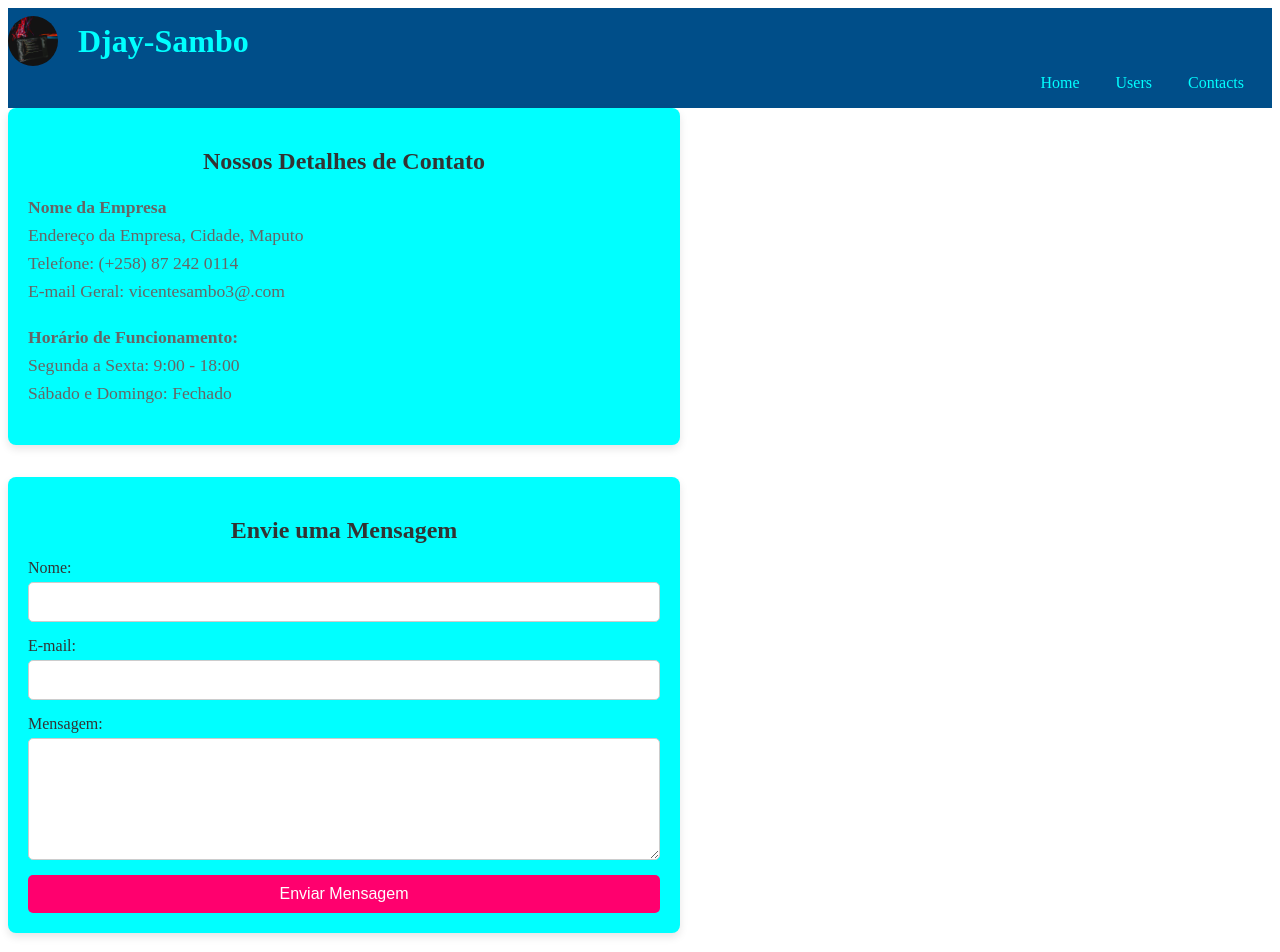
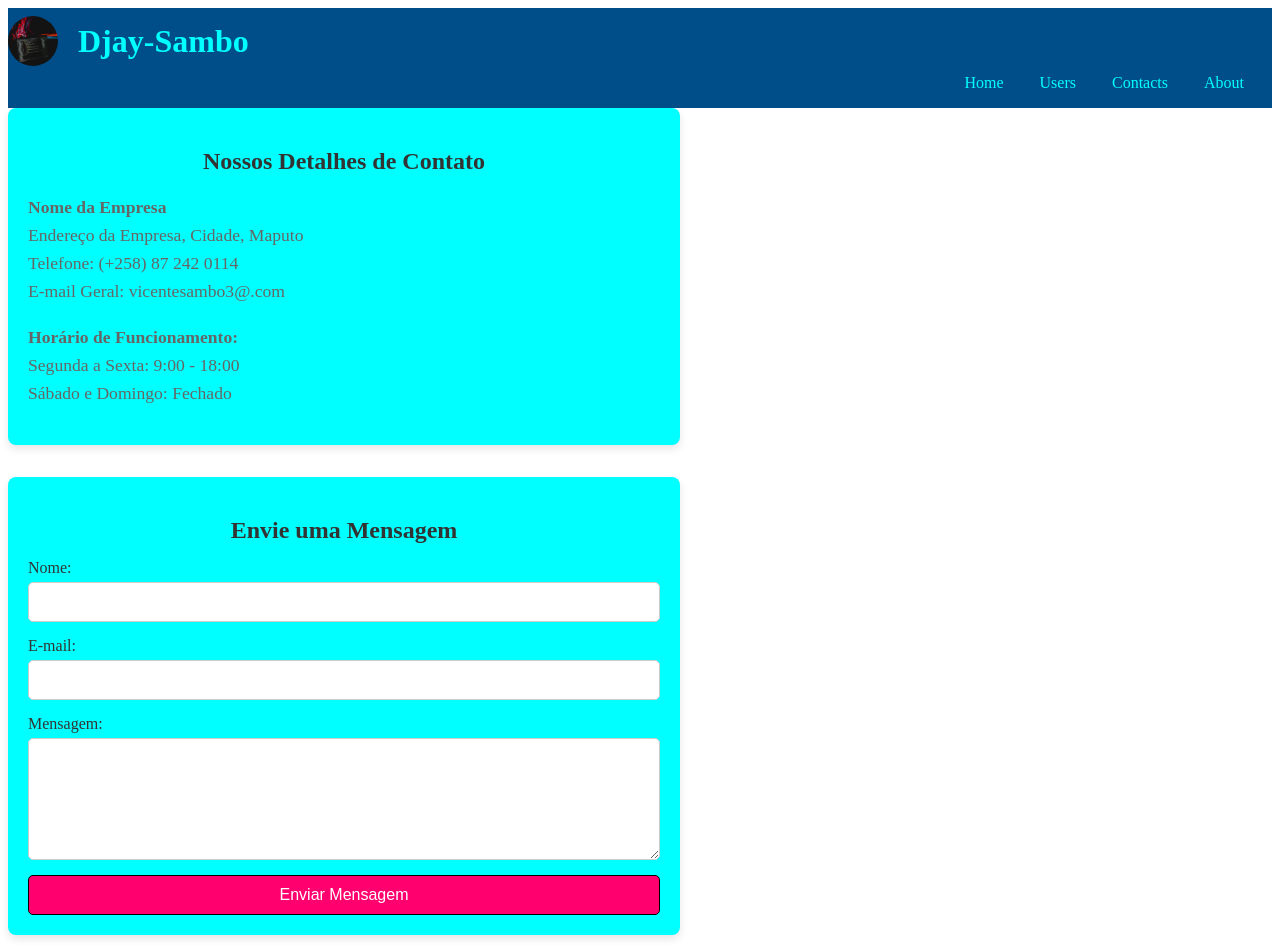
Before and after one commit to Djaysambo/Lista-de-estudantes, a React (Vite) app: page /contacts in a window 1280 px wide. Shown: the top 952 px of the page. Built offline with nearby package versions, Linux system fonts and the light colour scheme.

Commit message:
add about page

```diff
--- a/src/components/chatboox/mensege.jsx
+++ b/src/components/chatboox/mensege.jsx
@@ -1,27 +1,107 @@
-export const Mensagem=()=>{
-    return(
+export const Mensagem = () => {
+  return (
+    <>
+      <section
+        className="contact-form max-w-50% m-8 bg-emerald-400 p-5 sh "
+        style={{
+          maxWidth: "50%",
+          marginBottom: "30px",
+          background: "aqua",
+          padding: "20px",
+          borderRadius: "8px",
+          boxShadow: "0 4px 8px rgba(0, 0, 0, 0.1)",
+        }}
+      >
+        <h2
+          style={{
+            fontSize: "1.5rem",
+            color: "#333",
+            marginBottom: "15px",
+            textAlign: "center",
+          }}
+        >
+          Envie uma Mensagem
+        </h2>
+        <form style={{ display: "flex", flexDirection: "column" }}>
+          <label
+            htmlFor="name"
+            style={{ fontSize: "1rem", marginBottom: "5px", color: "#333" }}
+          >
+            Nome:
+          </label>
+          <input
+            type="text"
+            id="name"
+            name="name"
+            required
+            style={{
+              padding: "10px",
+              marginBottom: "15px",
+              border: "1px solid #ccc",
+              borderRadius: "5px",
+              fontSize: "1rem",
+            }}
+          />
 
-<><section className="contact-form max-w-50% m-8 bg-emerald-400 p-5 sh " style={{ maxWidth: '50%', marginBottom: '30px', background: 'aqua', padding: '20px', borderRadius: '8px', boxShadow: '0 4px 8px rgba(0, 0, 0, 0.1)' }}>
+          <label
+            htmlFor="email"
+            style={{ fontSize: "1rem", marginBottom: "5px", color: "#333" }}
+          >
+            E-mail:
+          </label>
+          <input
+            type="email"
+            id="email"
+            name="email"
+            required
+            style={{
+              padding: "10px",
+              marginBottom: "15px",
+              border: "1px solid #ccc",
+              borderRadius: "5px",
+              fontSize: "1rem",
+            }}
+          />
 
+          <label
+            htmlFor="message"
+            style={{ fontSize: "1rem", marginBottom: "5px", color: "#333" }}
+          >
+            Mensagem:
+          </label>
+          <textarea
+            id="message"
+            name="message"
+            rows="4"
+            required
+            style={{
+              padding: "10px",
+              marginBottom: "15px",
+              border: "1px solid #ccc",
+              borderRadius: "5px",
+              fontSize: "1rem",
+              height: "100px",
+            }}
+          ></textarea>
 
-          <h2 style={{ fontSize: '1.5rem', color: '#333', marginBottom: '15px', textAlign: 'center' }}>Envie uma Mensagem</h2>
-          <form style={{ display: 'flex', flexDirection: 'column' }}>
-            <label htmlFor="name" style={{ fontSize: '1rem', marginBottom: '5px', color: '#333' }}>Nome:</label>
-            <input type="text" id="name" name="name" required style={{ padding: '10px', marginBottom: '15px', border: '1px solid #ccc', borderRadius: '5px', fontSize: '1rem' }} />
-
-            <label htmlFor="email" style={{ fontSize: '1rem', marginBottom: '5px', color: '#333' }}>E-mail:</label>
-            <input type="email" id="email" name="email" required style={{ padding: '10px', marginBottom: '15px', border: '1px solid #ccc', borderRadius: '5px', fontSize: '1rem' }} />
-
-            <label htmlFor="message" style={{ fontSize: '1rem', marginBottom: '5px', color: '#333' }}>Mensagem:</label>
-            <textarea id="message" name="message" rows="4" required style={{ padding: '10px', marginBottom: '15px', border: '1px solid #ccc', borderRadius: '5px', fontSize: '1rem', height: '100px' }}></textarea>
-
-            <button type="submit" style={{ backgroundColor: '#ff006e', color: '#fff', padding: '10px 20px', border: 'none', borderRadius: '5px', fontSize: '1rem', cursor: 'pointer', transition: 'background-color 0.3s ease' }}>Enviar Mensagem</button>
-          </form>
-        </section>
-
-
-
-
-</>
-    );
+          <button
+            type="submit"
+            style={{
+              backgroundColor: "#ff006e",
+              color: "#fff",
+              padding: "10px 20px",
+              border: "none",
+              borderRadius: "5px",
+              fontSize: "1rem",
+              cursor: "pointer",
+              transition: "background-color 0.3s ease",
+              border: "1px solid black",
+            }}
+          >
+            Enviar Mensagem
+          </button>
+        </form>
+      </section>
+    </>
+  );
 };
--- a/src/components/header/header.jsx
+++ b/src/components/header/header.jsx
@@ -10,35 +10,49 @@ export const Header = () => {
     setSearchParams({ search: searchString });
   }
   return (
+    <>
+      <header style={{ backgroundColor: "#004e89", padding: "8px 0" }}>
+        <div style={{ display: "flex", alignItems: "center" }}>
+          <div
+            style={{
+              borderRadius: "50%",
+              overflow: "hidden",
+              width: "50px",
+              height: "50px",
+              marginRight: "10px",
+            }}
+          >
+            <img
+              src="/image1.jpg"
+              alt=""
+              style={{ width: "100%", height: "auto", objectFit: "cover" }}
+            />
+          </div>
+          <h1 style={{ borderRadius: "2px", color: "aqua", margin: "0 10px" }}>
+            Djay-Sambo
+          </h1>
+        </div>
 
-    <>
-      <header style={{ backgroundColor: '#004e89', padding: '8px 0' }}>
-      <div style={{ display: 'flex', alignItems: 'center' }}>
-
-        <div style={{ borderRadius: '50%', overflow: 'hidden', width: '50px', height: '50px', marginRight: '10px' }}>
-          <img src="/image1.jpg" alt="" style={{ width: '100%', height: 'auto', objectFit: 'cover' }} />
-        </div>
-        <h1 style={{ borderRadius: "2px", color: "aqua", margin: '0 10px' }}>Djay-Sambo</h1>
-      </div>
-
-        <nav style={{
-          display: 'flex',
-          justifyContent: 'flex-end',
-          alignItems: 'center',
-          margin: '0 auto',
-          maxWidth: '100%',
-          paddingRight: '10px',
-          flexWrap: 'wrap'
-        }}>
+        <nav
+          style={{
+            display: "flex",
+            justifyContent: "flex-end",
+            alignItems: "center",
+            margin: "0 auto",
+            maxWidth: "100%",
+            paddingRight: "10px",
+            flexWrap: "wrap",
+          }}
+        >
           <Link
             to="/"
             style={{
-              margin: '0 10px',
-              color: 'aqua',
-              textDecoration: 'none',
-              padding: '8px',
-              borderRadius: '5px',
-              transition: 'background-color 0.3s ease'
+              margin: "0 10px",
+              color: "aqua",
+              textDecoration: "none",
+              padding: "8px",
+              borderRadius: "5px",
+              transition: "background-color 0.3s ease",
             }}
           >
             Home
@@ -46,12 +60,12 @@ export const Header = () => {
           <Link
             to="/users"
             style={{
-              margin: '0 10px',
-              color: 'aqua',
-              textDecoration: 'none',
-              padding: '8px',
-              borderRadius: '5px',
-              transition: 'background-color 0.3s ease'
+              margin: "0 10px",
+              color: "aqua",
+              textDecoration: "none",
+              padding: "8px",
+              borderRadius: "5px",
+              transition: "background-color 0.3s ease",
             }}
           >
             Users
@@ -59,20 +73,31 @@ export const Header = () => {
           <Link
             to="/contacts"
             style={{
-              margin: '0 10px',
-              color: 'aqua',
-              textDecoration: 'none',
-              padding: '8px',
-              borderRadius: '5px',
-              transition: 'background-color 0.3s ease'
+              margin: "0 10px",
+              color: "aqua",
+              textDecoration: "none",
+              padding: "8px",
+              borderRadius: "5px",
+              transition: "background-color 0.3s ease",
             }}
           >
             Contacts
           </Link>
+          <Link
+            to="/about"
+            style={{
+              margin: "0 10px",
+              color: "aqua",
+              textDecoration: "none",
+              padding: "8px",
+              borderRadius: "5px",
+              transition: "background-color 0.3s ease",
+            }}
+          >
+            About
+          </Link>
         </nav>
       </header>
-
     </>
-
   );
 };
--- /dev/null
+++ b/src/pages/about.jsx
@@ -0,0 +1,20 @@
+import React from "react";
+import { Header } from "../components/header/header";
+import { Gradient } from "phosphor-react";
+
+export const About = () => {
+  return (
+    <>
+      <Header />
+      <div
+        style={{
+          background: "linear-gradient(45deg, #2c3f71ff, #4ca1afff)",
+          minHeight: "100vh",
+          padding: "20px",
+        }}
+      >
+        about
+      </div>
+    </>
+  );
+};
--- a/src/routes.jsx
+++ b/src/routes.jsx
@@ -4,6 +4,7 @@ import { Contacts } from "./pages/contacts";
 import { Users } from "./pages/users";
 import { UserDatails } from "./pages/user-details";
 import { ErrorPage } from "./pages/error-page";
+import { About } from "./pages/about";
 
 export const route = createBrowserRouter([
   {
@@ -23,4 +24,8 @@ export const route = createBrowserRouter([
     path: "/users/:username",
     element: <UserDatails />,
   },
+  {
+    path: "/about",
+    element: <About />,
+  },
 ]);
```
Also changed, not shown: 1 other file (tests, documents, lock files or other folders).
